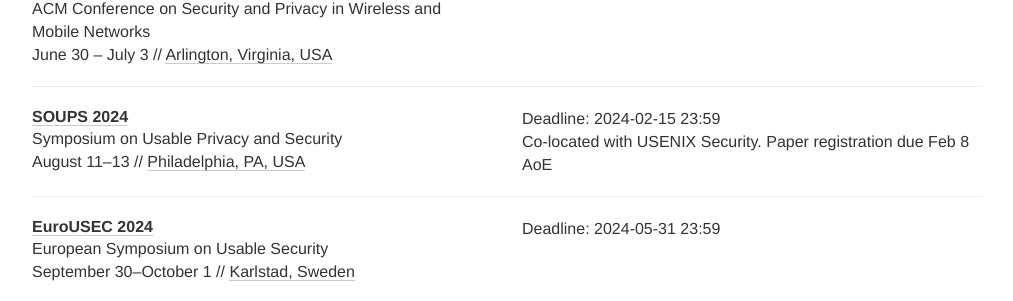
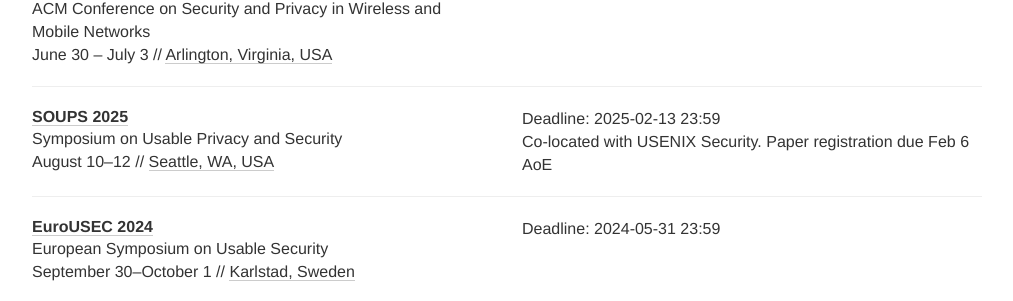
Before and after one commit to sec-deadlines/sec-deadlines.github.io, a Jekyll site: the page built from index.html, in a window 1280 px wide and 900 px high, scrolled down 2137 px. Shown: the part 152-453 px from the top of the window, without its empty margins (133-1146 px from the left). Built offline with Jekyll 4.4.1, drawn with Linux system fonts in a browser that asks for light colours; nearby versions of some CDN libraries; comment, search, counter and statistics services are not loaded.

Commit message:
Update SOUPS for 2025

```diff
--- a/_data/conferences.yml
+++ b/_data/conferences.yml
@@ -100,12 +100,12 @@
 
 - name: SOUPS
   description: Symposium on Usable Privacy and Security
-  year: 2024
-  link: https://www.usenix.org/conference/soups2024
-  deadline: ["2024-02-15 23:59"]
-  comment: Co-located with USENIX Security. Paper registration due Feb 8 AoE
-  date: August 11-13
-  place: Philadelphia, PA, USA
+  year: 2025
+  link: https://www.usenix.org/conference/soups2025
+  deadline: ["2025-02-13 23:59"]
+  comment: Co-located with USENIX Security. Paper registration due Feb 6 AoE
+  date: August 10-12
+  place: Seattle, WA, USA
   tags: [SEC, PRIV, CONF]
 
 - name: EuroUSEC
```
